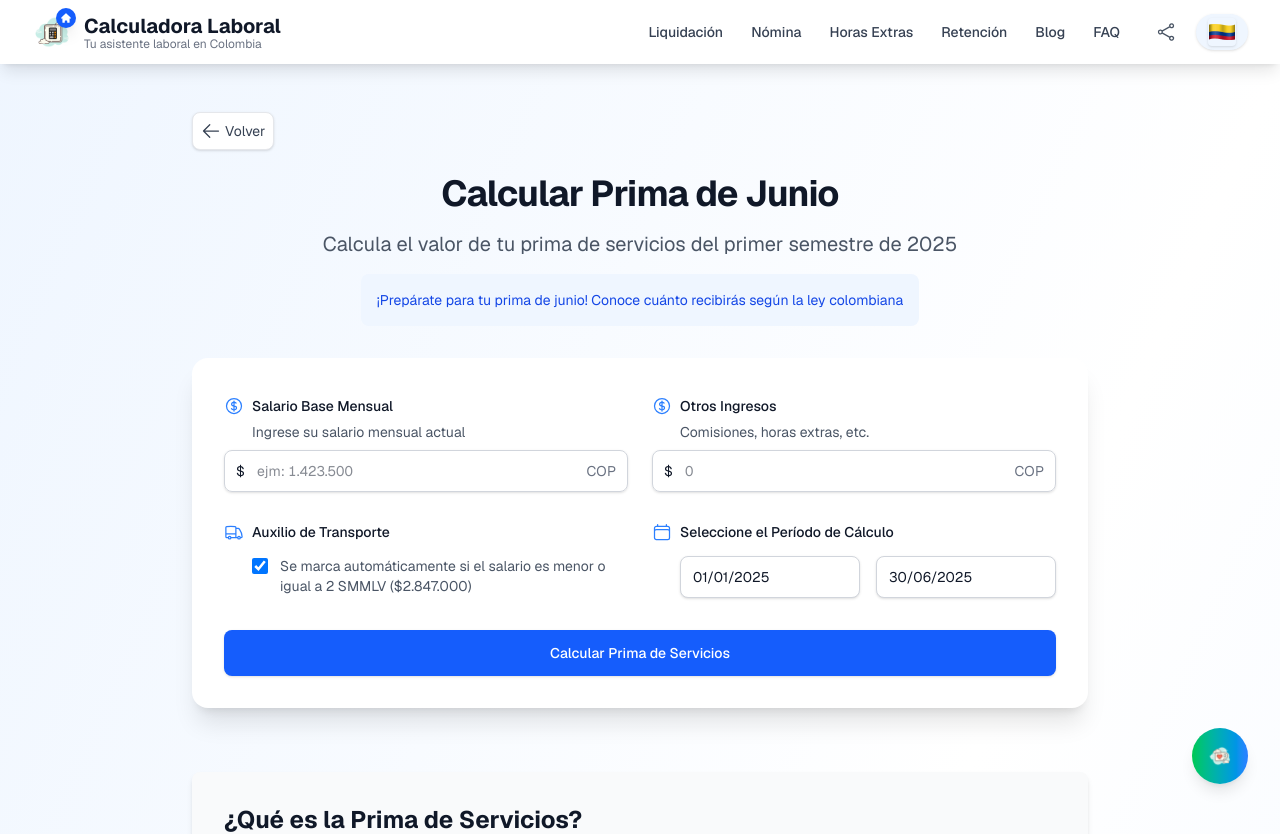
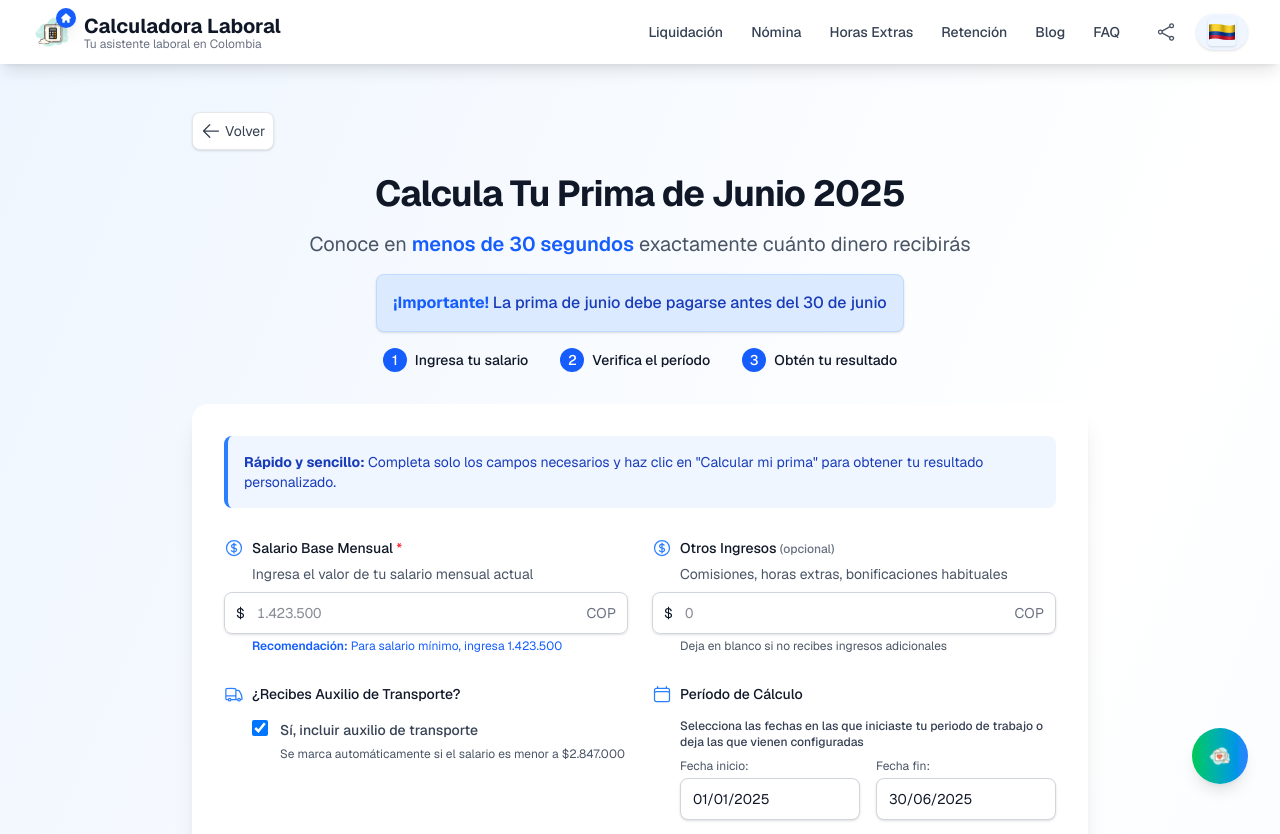
Before and after one commit to jdflorez480/calculadora_lab, a Next.js app: page /calculadoras/prima in a window 1280 px wide. Shown: the top 834 px of the page. Built offline with nearby package versions, Linux system fonts and the light colour scheme.

Commit message:
feat: Actualizar el tiempo de espera del modal de donación a 10 segundos

```diff
--- a/src/app/calculadoras/prima/page.tsx
+++ b/src/app/calculadoras/prima/page.tsx
@@ -115,32 +115,49 @@ function PrimaContent() {
       <div className="max-w-4xl mx-auto">
         <div className="mb-6">
           <BotonVolver />
-        </div>
-        <div className="text-center mb-8">
+        </div>        <div className="text-center mb-8">
           <h1 className="text-4xl font-bold text-gray-900 tracking-tight">
-            Calcular Prima de Junio
+            Calcula Tu Prima de Junio 2025
           </h1>
           <p className="mt-4 text-xl text-gray-600">
-            Calcula el valor de tu prima de servicios del primer semestre de 2025
+            Conoce en <span className="font-semibold text-blue-600">menos de 30 segundos</span> exactamente cuánto dinero recibirás
           </p>
-          <div className="mt-4 p-4 bg-blue-50 rounded-lg inline-block">
-            <p className="text-sm text-blue-700">
-              ¡Prepárate para tu prima de junio! Conoce cuánto recibirás según la ley colombiana
+          <div className="mt-4 p-4 bg-blue-100 border border-blue-200 rounded-lg inline-block shadow-sm">
+            <p className="text-blue-800 font-medium">
+              <span className="text-blue-600 font-bold">¡Importante!</span> La prima de junio debe pagarse antes del 30 de junio
             </p>
           </div>
+          <div className="mt-4 flex justify-center items-center space-x-8 text-sm font-medium">
+            <div className="flex items-center">
+              <span className="bg-blue-600 text-white rounded-full w-6 h-6 flex items-center justify-center mr-2">1</span>
+              <span className='text-gray-900'>Ingresa tu salario</span>
+            </div>
+            <div className="flex items-center">
+              <span className="bg-blue-600 text-white rounded-full w-6 h-6 flex items-center justify-center mr-2">2</span>
+              <span className='text-gray-900'>Verifica el período</span>
+            </div>
+            <div className="flex items-center">
+              <span className="bg-blue-600 text-white rounded-full w-6 h-6 flex items-center justify-center mr-2">3</span>
+              <span className='text-gray-900'>Obtén tu resultado</span>
+            </div>
+          </div>
+        </div>
+        <form onSubmit={handleSubmit} className="bg-white p-8 rounded-2xl shadow-xl">
+          <div className="bg-blue-50 p-4 rounded-lg mb-6 border-l-4 border-blue-500">
+            <p className="text-blue-800 text-sm">
+              <span className="font-bold">Rápido y sencillo:</span> Completa solo los campos necesarios y haz clic en "Calcular mi prima" para obtener tu resultado personalizado.
+            </p>
           </div>
 
-        <form onSubmit={handleSubmit} className="bg-white p-8 rounded-2xl shadow-xl">
-          <div className="grid grid-cols-1 lg:grid-cols-2 gap-6">
-            {/* Salario Base */}
+          <div className="grid grid-cols-1 lg:grid-cols-2 gap-6">            {/* Salario Base */}
             <div className="form-group">
               <div className="flex items-center h-8">
                 <CurrencyDollarIcon className="h-5 w-5 text-blue-500 shrink-0" />
                 <label className="ml-2 block text-sm font-medium text-gray-900">
-                  Salario Base Mensual
+                  Salario Base Mensual <span className="text-red-500">*</span>
                 </label>
               </div>
-              <p className="text-sm text-gray-600 mb-2 pl-7">Ingrese su salario mensual actual</p>
+              <p className="text-sm text-gray-600 mb-2 pl-7">Ingresa el valor de tu salario mensual actual</p>
               <div className="relative rounded-lg">
                 <div className="absolute inset-y-0 left-0 pl-3 flex items-center pointer-events-none">
                   <span className="text-gray-900 sm:text-sm">$</span>
@@ -149,7 +166,7 @@ function PrimaContent() {
                   type="text"
                   name="salarioBase"
                   className="block w-full pl-8 pr-12 py-2.5 text-gray-900 border border-gray-300 rounded-lg focus:ring-blue-500 focus:border-blue-500 sm:text-sm input-currency shadow-sm"
-                  placeholder="ejm: 1.423.500"
+                  placeholder="1.423.500"
                   value={formData.salarioBase}
                   onChange={handleSalarioChange}
                   required
@@ -158,17 +175,18 @@ function PrimaContent() {
                   <span className="text-gray-500 sm:text-sm">COP</span>
                 </div>
               </div>
-            </div>
-
-            {/* Otros Ingresos */}
+              <p className="text-xs text-blue-600 mt-1 pl-7">
+                <span className="font-semibold">Recomendación:</span> Para salario mínimo, ingresa {formatNumber(SALARIO_MINIMO_2025.toString())}
+              </p>
+            </div>            {/* Otros Ingresos */}
             <div className="form-group">
               <div className="flex items-center h-8">
                 <CurrencyDollarIcon className="h-5 w-5 text-blue-500 shrink-0" />
                 <label className="ml-2 block text-sm font-medium text-gray-900">
-                  Otros Ingresos
+                  Otros Ingresos <span className="text-xs text-gray-500">(opcional)</span>
                 </label>
               </div>
-              <p className="text-sm text-gray-600 mb-2 pl-7">Comisiones, horas extras, etc.</p>
+              <p className="text-sm text-gray-600 mb-2 pl-7">Comisiones, horas extras, bonificaciones habituales</p>
               <div className="relative rounded-lg">
                 <div className="absolute inset-y-0 left-0 pl-3 flex items-center pointer-events-none">
                   <span className="text-gray-900 sm:text-sm">$</span>
@@ -185,14 +203,15 @@ function PrimaContent() {
                   <span className="text-gray-500 sm:text-sm">COP</span>
                 </div>
               </div>
-            </div>
-
-            {/* Auxilio de Transporte */}
+              <p className="text-xs text-gray-600 mt-1 pl-7">
+                Deja en blanco si no recibes ingresos adicionales
+              </p>
+            </div>            {/* Auxilio de Transporte */}
             <div className="form-group lg:col-span-1">
               <div className="flex items-center h-8 mb-2">
                 <TruckIcon className="h-5 w-5 text-blue-500 shrink-0" />
                 <label className="ml-2 block text-sm font-medium text-gray-900">
-                  Auxilio de Transporte
+                  ¿Recibes Auxilio de Transporte?
                 </label>
               </div>
               <div className="flex items-start pl-7">
@@ -204,22 +223,31 @@ function PrimaContent() {
                     className="h-4 w-4 rounded border-gray-300 text-blue-600 focus:ring-blue-500 cursor-pointer"
                   />
                 </div>
-                <span className="ml-3 text-sm text-gray-600">
-                  Se marca automáticamente si el salario es menor o igual a 2 SMMLV (${formatNumber(TOPE_AUXILIO_TRANSPORTE.toString())})
+                <div className="ml-3">
+                  <span className="text-sm text-gray-700 font-medium">
+                    Sí, incluir auxilio de transporte
                   </span>
+                  <p className="text-xs text-gray-600 mt-1">
+                    Se marca automáticamente si el salario es menor a ${formatNumber(TOPE_AUXILIO_TRANSPORTE.toString())}
+                  </p>
                 </div>
               </div>
-
-            {/* Período de Cálculo */}
+            </div>            {/* Período de Cálculo */}
             <div className="form-group lg:col-span-1">
               <div className="flex items-center h-8 mb-2">
                 <CalendarIcon className="h-5 w-5 text-blue-500 shrink-0" />
                 <label className="ml-2 block text-sm font-medium text-gray-900">
-                 Seleccione el  Período de Cálculo
+                  Período de Cálculo
                 </label>
               </div>
-              <div className="grid grid-cols-2 gap-4 pl-7">
+              <div className="pl-7">
+                <p className="text-xs text-gray-700 mb-2 font-medium ">
+                  Selecciona las fechas en las que iniciaste tu periodo de trabajo o deja las que vienen configuradas
+                </p>
+
+                <div className="grid grid-cols-2 gap-4">
                   <div>
+                    <p className="text-xs text-gray-600 mb-1">Fecha inicio:</p>
                     <DatePicker
                       selected={formData.fechaInicioPeriodo}
                       onChange={(date) => setFormData({...formData, fechaInicioPeriodo: date})}
@@ -229,6 +257,7 @@ function PrimaContent() {
                     />
                   </div>
                   <div>
+                    <p className="text-xs text-gray-600 mb-1">Fecha fin:</p>
                     <DatePicker
                       selected={formData.fechaFinPeriodo}
                       onChange={(date) => setFormData({...formData, fechaFinPeriodo: date})}
@@ -236,6 +265,7 @@ function PrimaContent() {
                       locale="es"
                       className="block w-full py-2 px-3 border border-gray-300 rounded-md shadow-sm focus:ring-blue-500 focus:border-blue-500 sm:text-sm"
                     />
+                  </div>
                 </div>
               </div>
             </div>
--- a/src/app/components/ResultadoCalculo.tsx
+++ b/src/app/components/ResultadoCalculo.tsx
@@ -69,7 +69,7 @@ const ResultadoCalculo = ({
           content_type: titulo.toLowerCase().replace(/ /g, "_"),
           trigger: "calculation_complete",
         });
-      }, 15000);
+      }, 10000);
       return () => clearTimeout(timer);
     }
   }, [resultados, total, titulo, hasShownAutoModal]);
```
Lines whose indentation alone changed are shown as unchanged.
